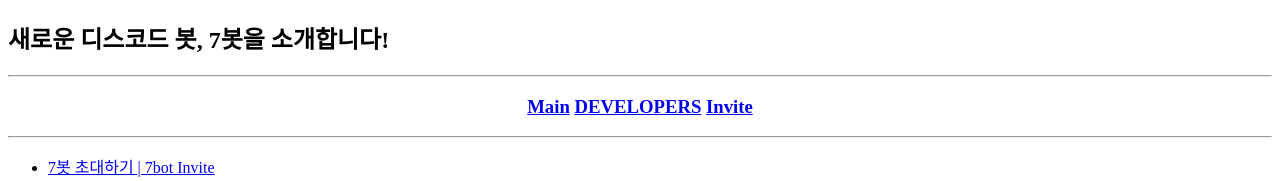
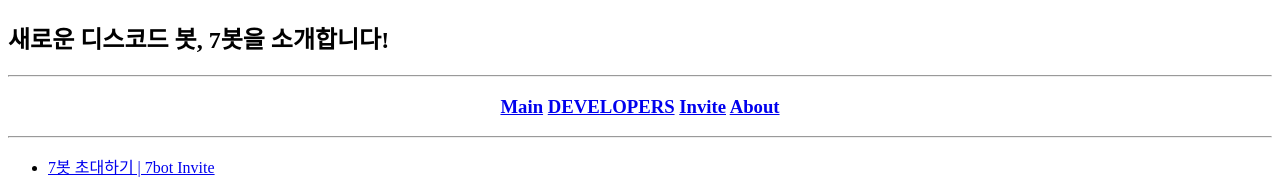
Before and after one commit to entry0917/7bot, a plain HTML site: page index.html in a window 1280 px wide. Shown: the top 181 px of the page. Drawn offline with Linux system fonts and the light colour scheme.

Commit message:
Add files via upload

```diff
--- a/index.html
+++ b/index.html
@@ -13,7 +13,7 @@
  <nav>
 		<center>
 		<h3>
-			<a href="https://7bot.ga/index.html">Main</a>   <a href="https://7bot.ga/developers.html">DEVELOPERS</a>  <a href="https://7bot.ga/7bot">Invite</a>
+			<a href="https://7bot.ga/index.html">Main</a>   <a href="https://7bot.ga/developers.html">DEVELOPERS</a>  <a href="https://7bot.ga/7bot">Invite</a>   <a href="https://7bot.ga/about.html">About</a>
 		</h3>
 	</center>
 </nav>
```
